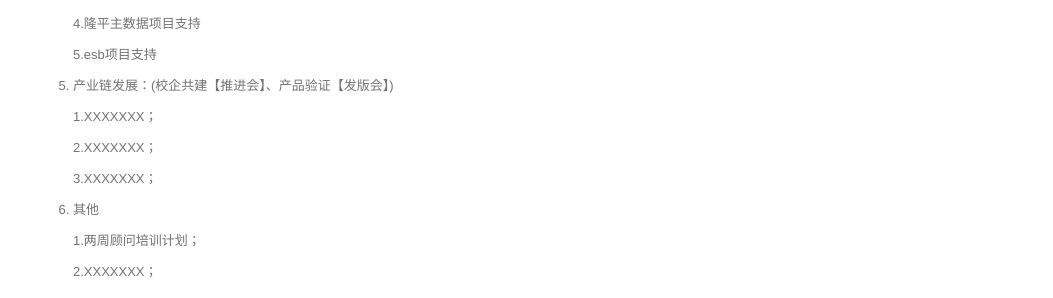
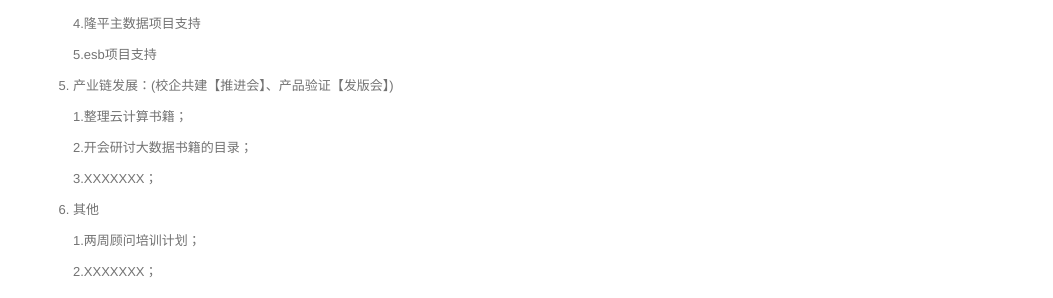
Before and after one commit to walllFlower/blog, a Jekyll site: the page built from _posts/2018-07-17-day_report_cxz.md, in a window 1280 px wide and 900 px high, scrolled down 870 px. Shown: the part 151-449 px from the top of the window, without its empty margins (227-1280 px from the left). Built offline with Jekyll 4.4.1, drawn with Linux system fonts in a browser that asks for light colours; comment, search, counter and statistics services are not loaded.

Commit message:
Update 2018-07-17-day_report_cxz.md

```diff
--- a/_posts/2018-07-17-day_report_cxz.md
+++ b/_posts/2018-07-17-day_report_cxz.md
@@ -62,9 +62,9 @@ categories: 技术运营工作周报
 
 5. 产业链发展：(校企共建【推进会】、产品验证【发版会】)
 
-    1.XXXXXXX；
-
-    2.XXXXXXX；
+    1.整理云计算书籍；
+
+    2.开会研讨大数据书籍的目录；
 
     3.XXXXXXX；
 
```
